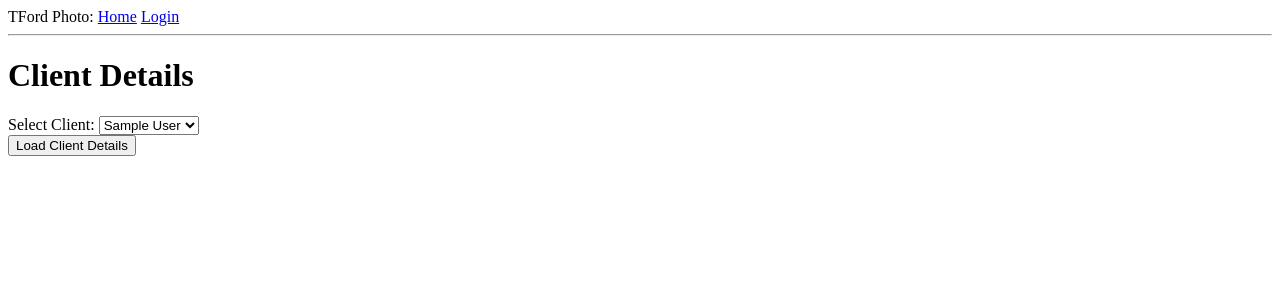
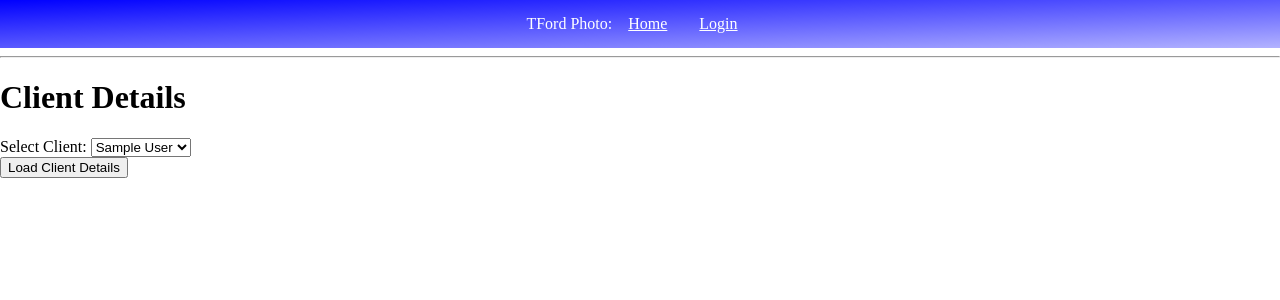
Before and after one commit to colinsford/ect471, a Flask app: page /clientinfo in a window 1280 px wide. Shown: the top 300 px of the page. Run offline with Flask 3, Linux system fonts and the light colour scheme; tables that the repository leaves empty hold one stand-in row (values such as "Sample post").

Commit message:
started styling

```diff
--- /dev/null
+++ b/app/static/styles/style.css
@@ -0,0 +1,35 @@
+body {
+    padding: 0;
+    margin: 0;
+}
+
+.navbar {
+    display: flex;
+    justify-content: center;
+    align-items: center;
+    background-image: linear-gradient(to bottom right, rgba(0,0,255,1), rgba(0,0,255,0.3));
+    color: #ffffff;
+    margin: 0;
+    height: 3rem;
+    padding: 0;
+}
+
+.navbar a {
+    color: #ffffff;
+    padding-left: 1rem;
+    padding-right: 1rem;
+}
+
+.content {
+
+}
+
+.form_wrapper {
+    display: flex;
+    justify-content: center;
+    align-items: center;
+}
+
+.form {
+
+}
--- a/app/templates/base.html
+++ b/app/templates/base.html
@@ -1,14 +1,19 @@
 <!DOCTYPE html>
 <html>
     <head>
+        {% block head %}
+        <meta charset="utf-8">
+        <meta name="viewport" content="width=device-width, initial-scale=1.0">
+        <link rel="stylesheet" href="static/styles/style.css">
         {% if title %}
         <title>{{ title }} - TFord Photo</title>
         {% else %}
         <title>Welcome to TFord Photo</title>
         {% endif %}
+        {% endblock %}
     </head>
     <body>
-        <div>
+        <div class="navbar">
             TFord Photo:
             <a href="{{ url_for('index') }}">Home</a>
             {% if current_user.is_anonymous %}
@@ -31,6 +36,8 @@
         </ul>
         {% endif %}
         {% endwith %}
+        <div class="content">
         {% block content %}{% endblock %}
+        </div>
     </body>
 </html>
```
Also changed, not shown: app/templates/clientform.html (+7 -3 lines).
